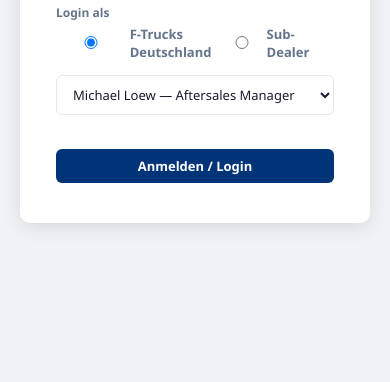
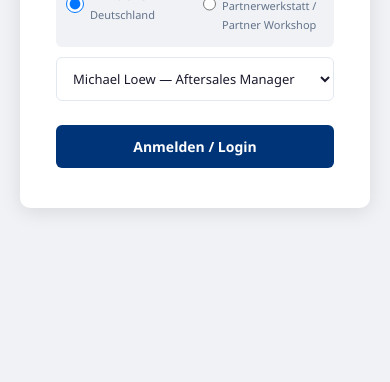
Before and after one commit to khahana/FTD-Tickets, a plain HTML site: page index.html in a window 390 px wide. Shown: the part 462-844 px from the top of the page. Drawn offline with Linux system fonts and the light colour scheme.

Commit message:
Fix mobile navigation and login layout

```diff
--- a/index.html
+++ b/index.html
@@ -141,7 +141,7 @@
 .mnav-btn svg{width:20px;height:20px}
 .mnav-btn.active{color:var(--ford-blue)}
 .hint{font-size:10px;color:var(--text-mut);margin-top:2px}
-@media(max-width:768px){.tab-nav{display:none}.mobile-nav{display:block}.detail-panel{width:100%;max-width:100%}.form-row{grid-template-columns:1fr}.ticket-grid{grid-template-columns:1fr}}
+@media(max-width:768px){.tab-nav{display:none}.mobile-nav{display:block}.detail-panel{width:100%;max-width:100%}.form-row{grid-template-columns:1fr}.ticket-grid{grid-template-columns:1fr}.topbar-username{display:none}.login-logo img{height:100px !important}}
 </style>
 </head>
 <body>
@@ -181,14 +181,14 @@
 function L(de,en){return langMode==='de'?de:de+' / '+en}
 
 function loadState(){
-  try{const s=localStorage.getItem('ftdV17');if(s){const d=JSON.parse(s);tickets=d.t||[];nextTid=d.n||1;notifications=d.nf||[];holidays=d.h||[];userRights=d.ur||[];langMode=d.lang||'de_en';
+  try{const s=localStorage.getItem('ftdV18');if(s){const d=JSON.parse(s);tickets=d.t||[];nextTid=d.n||1;notifications=d.nf||[];holidays=d.h||[];userRights=d.ur||[];langMode=d.lang||'de_en';
     subcategories=JSON.parse(JSON.stringify(DEFAULT_SUBCATEGORIES));
   }}catch(e){}
   FTD_TEAM.forEach(m=>{if(!userRights.find(u=>u.userId===m.id&&u.type==='ftd'))userRights.push({userId:m.id,type:'ftd',name:m.name,role:m.role,email:m.email,canAdmin:m.isAdmin})});
   if(!tickets.length)seedDemo();
   saveState();
 }
-function saveState(){try{localStorage.setItem('ftdV17',JSON.stringify({t:tickets,n:nextTid,nf:notifications,h:holidays,sc:subcategories,ur:userRights,lang:langMode}))}catch(e){}}
+function saveState(){try{localStorage.setItem('ftdV18',JSON.stringify({t:tickets,n:nextTid,nf:notifications,h:holidays,sc:subcategories,ur:userRights,lang:langMode}))}catch(e){}}
 
 function seedDemo(){
   const D=[
@@ -308,14 +308,14 @@
   if(!currentUser){document.getElementById('app').innerHTML=`
     <div class="login-wrap"><div class="login-card">
     <div class="login-logo"><img src="${LOGO}" alt="F-Trucks"><h2>AfterSales Ticket System</h2><p>F-Trucks Deutschland GmbH</p></div>
-    <div class="form-group"><label>Login als</label>
-    <div style="display:flex;gap:10px;margin-bottom:10px">
-      <label style="font-size:13px;display:flex;align-items:center;gap:4px"><input type="radio" name="loginType" value="ftd" checked onchange="document.getElementById('ftdLogin').style.display='block';document.getElementById('dealerLogin').style.display='none'"> F-Trucks Deutschland</label>
-      <label style="font-size:13px;display:flex;align-items:center;gap:4px"><input type="radio" name="loginType" value="dealer" onchange="document.getElementById('ftdLogin').style.display='none';document.getElementById('dealerLogin').style.display='block'"> Sub-Dealer</label>
+    <div class="form-group"><label>${L('Anmelden als','Login as')}</label>
+    <div style="display:flex;gap:16px;margin:10px 0;padding:10px;background:var(--bg);border-radius:var(--radius-sm)">
+      <label style="font-size:14px;display:flex;align-items:center;gap:6px;cursor:pointer;flex:1"><input type="radio" name="loginType" value="ftd" checked onchange="document.getElementById('ftdLogin').style.display='block';document.getElementById('dealerLogin').style.display='none'" style="width:18px;height:18px"> <span style="font-weight:600">F-Trucks<br><span style="font-weight:400;font-size:11px;color:var(--text-sec)">Deutschland</span></span></label>
+      <label style="font-size:14px;display:flex;align-items:center;gap:6px;cursor:pointer;flex:1"><input type="radio" name="loginType" value="dealer" onchange="document.getElementById('ftdLogin').style.display='none';document.getElementById('dealerLogin').style.display='block'" style="width:18px;height:18px"> <span style="font-weight:600">Sub-Dealer<br><span style="font-weight:400;font-size:11px;color:var(--text-sec)">${L('Partnerwerkstatt','Partner Workshop')}</span></span></label>
     </div>
-    <div id="ftdLogin"><select id="loginUser" class="form-group" style="width:100%;padding:9px 12px;border:1px solid var(--border);border-radius:var(--radius-sm);font-size:13px;background:var(--bg-input);color:var(--text);font-family:var(--font)">${FTD_TEAM.map(m=>`<option value="${m.id}">${m.name} \u2014 ${m.role}</option>`).join('')}</select></div>
-    <div id="dealerLogin" style="display:none"><select id="loginDealer" style="width:100%;padding:9px 12px;border:1px solid var(--border);border-radius:var(--radius-sm);font-size:13px;background:var(--bg-input);color:var(--text);font-family:var(--font)">${DEALERS.map((d,i)=>`<option value="${i}">${d.name} \u2014 ${d.city}</option>`).join('')}</select></div></div>
-    <button class="btn btn-primary" style="width:100%;margin-top:10px" onclick="doLogin()">${L('Anmelden','Login')}</button>
+    <div id="ftdLogin"><select id="loginUser" style="width:100%;padding:11px 12px;border:1px solid var(--border);border-radius:var(--radius-sm);font-size:13px;background:var(--bg-input);color:var(--text);font-family:var(--font)">${FTD_TEAM.map(m=>`<option value="${m.id}">${m.name} \u2014 ${m.role}</option>`).join('')}</select></div>
+    <div id="dealerLogin" style="display:none"><select id="loginDealer" style="width:100%;padding:11px 12px;border:1px solid var(--border);border-radius:var(--radius-sm);font-size:13px;background:var(--bg-input);color:var(--text);font-family:var(--font)">${DEALERS.map((d,i)=>`<option value="${i}">${d.name} \u2014 ${d.city}</option>`).join('')}</select></div></div>
+    <button class="btn btn-primary" style="width:100%;margin-top:12px;padding:12px;font-size:14px" onclick="doLogin()">${L('Anmelden','Login')}</button>
     <div id="loginInstall" style="display:none;margin-top:12px;padding:10px;background:var(--bg);border-radius:var(--radius-sm);text-align:center;border:1px dashed var(--border)">
       <p style="font-size:11px;color:var(--text-sec);margin-bottom:6px">\uD83D\uDCF2 ${L('Als App installieren f\u00FCr schnellen Zugriff','Install as app for quick access')}</p>
       <button onclick="installPWA()" style="background:var(--ford-blue);color:#fff;border:none;padding:6px 16px;border-radius:var(--radius-sm);font-size:12px;font-weight:600;cursor:pointer;font-family:var(--font)">${L('App installieren','Install App')}</button>
@@ -326,7 +326,7 @@
   const myN=notifications.filter(n=>n.forUser===currentUser?.id).sort((a,b)=>new Date(b.time)-new Date(a.time));
   document.getElementById('app').innerHTML=`
     <div class="topbar"><div class="topbar-brand"><span>F-Trucks Deutschland</span></div>
-    <div class="topbar-right"><button id="installBtn" onclick="installPWA()" style="display:none;background:rgba(255,255,255,0.15);color:#fff;border:1px solid rgba(255,255,255,0.3);padding:5px 12px;border-radius:var(--radius-sm);font-size:11px;font-weight:600;cursor:pointer;font-family:var(--font);align-items:center;gap:4px">\uD83D\uDCF2 Install App</button><button onclick="openNewTicket()" style="background:var(--ford-orange);color:#fff;border:none;padding:6px 14px;border-radius:var(--radius-sm);font-size:12px;font-weight:600;cursor:pointer;font-family:var(--font)">+ ${L('Neues Ticket','New Ticket')}</button><div class="icon-btn" onclick="toggleTheme()">\uD83C\uDF13</div><div class="icon-btn" onclick="toggleNotif()">\uD83D\uDD14<span class="notif-badge" style="display:${ur?'flex':'none'}">${ur}</span></div><div style="font-size:12px;font-weight:500;opacity:0.9">${currentUser.name}</div><div class="topbar-avatar" onclick="doLogout()" title="Logout">${currentUser.name.substring(0,2).toUpperCase()}</div></div></div>
+    <div class="topbar-right"><button id="installBtn" onclick="installPWA()" style="display:none;background:rgba(255,255,255,0.15);color:#fff;border:1px solid rgba(255,255,255,0.3);padding:5px 12px;border-radius:var(--radius-sm);font-size:11px;font-weight:600;cursor:pointer;font-family:var(--font);align-items:center;gap:4px">\uD83D\uDCF2 Install App</button><button onclick="openNewTicket()" style="background:var(--ford-orange);color:#fff;border:none;padding:6px 14px;border-radius:var(--radius-sm);font-size:12px;font-weight:600;cursor:pointer;font-family:var(--font)">+ ${L('Neues Ticket','New Ticket')}</button><div class="icon-btn" onclick="toggleTheme()">\uD83C\uDF13</div><div class="icon-btn" onclick="toggleNotif()">\uD83D\uDD14<span class="notif-badge" style="display:${ur?'flex':'none'}">${ur}</span></div><div class="topbar-username" style="font-size:12px;font-weight:500;opacity:0.9">${currentUser.name}</div><div class="topbar-avatar" onclick="doLogout()" title="Logout">${currentUser.name.substring(0,2).toUpperCase()}</div></div></div>
     <div class="notif-panel" id="notifPanel"><div class="notif-panel-hdr"><span>${L('Benachrichtigungen','Notifications')}</span><span style="font-size:11px;color:var(--ford-orange);cursor:pointer" onclick="markRead()">${L('Alle gelesen','Mark all read')}</span></div>${myN.length?myN.slice(0,15).map(n=>`<div class="notif-item ${n.read?'':'unread'}" onclick="openNT(${n.ticketId},${n.id})"><p>${n.msg}</p><div class="notif-time">${fmtDT(n.time)}</div></div>`).join(''):'<div style="padding:20px;text-align:center;color:var(--text-mut);font-size:12px">Keine</div>'}</div>
     <div class="tab-nav">
       <button class="tab-btn ${currentTab==='dashboard'?'active':''}" onclick="switchTab('dashboard')">Dashboard</button>
@@ -339,6 +339,13 @@
     <div class="main" id="mc"></div>
     <div class="detail-overlay" id="dOverlay" onclick="closeDetail()"></div><div class="detail-panel" id="dPanel"></div>
     <div class="modal-overlay" id="mOverlay"></div><div class="lightbox" id="lb" onclick="closeLB()"></div>
+    <div class="mobile-nav"><div class="mobile-nav-inner">
+      <button class="mnav-btn ${currentTab==='dashboard'?'active':''}" onclick="switchTab('dashboard')"><span style="font-size:18px">\uD83C\uDFE0</span>Dashboard</button>
+      <button class="mnav-btn ${currentTab==='all'||currentTab==='open'||currentTab==='in-progress'||currentTab==='resolved'?'active':''}" onclick="switchTab('all')"><span style="font-size:18px">\uD83C\uDFAB</span>${L('Tickets','Tickets')}</button>
+      ${isFtd()?`<button class="mnav-btn ${currentTab==='analytics'?'active':''}" onclick="switchTab('analytics')"><span style="font-size:18px">\uD83D\uDCCA</span>${L('Analyse','Analytics')}</button>`:''}
+      ${isFtd()?`<button class="mnav-btn ${currentTab==='settings'?'active':''}" onclick="switchTab('settings')"><span style="font-size:18px">\u2699\uFE0F</span>${L('Einst.','Settings')}</button>`:''}
+      <button class="mnav-btn" onclick="doLogout()"><span style="font-size:18px">\uD83D\uDEAA</span>Logout</button>
+    </div></div>
 `;
   renderContent();
 }
```
